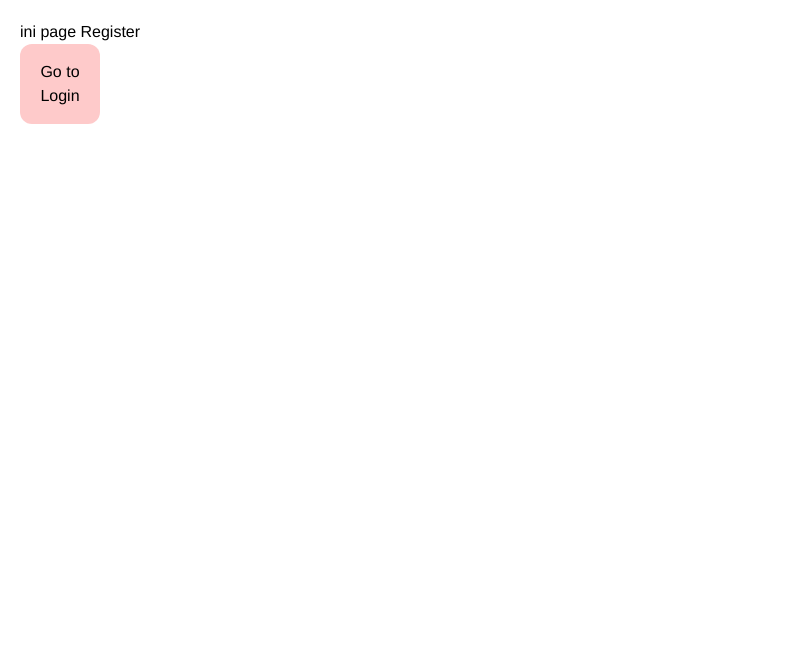
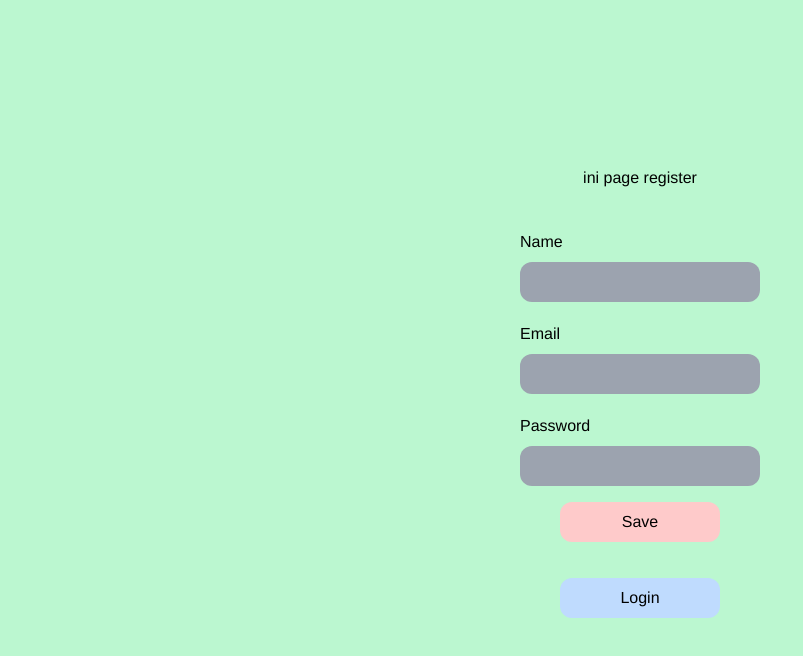
Before and after one commit to rhizaqi/Food, a React app in the folder client/: page /register in a window 1280 px wide. Shown: the top 656 px of the page, without its empty margins (0-803 px from the left). Built offline with nearby package versions, Linux system fonts and the light colour scheme; the HTML template or start-up script is replaced by a standard one.

Commit message:
feat: created register successfully

```diff
--- a/client/src/pages/login.jsx
+++ b/client/src/pages/login.jsx
@@ -50,31 +50,31 @@ export default function Login() {
             id="email"
             value={user.email}
             onChange={(event) => inputHandler(event)}
-            className="p-2 bg-gray-400 w-30 h-10 rounded-xl"
+            className="p-2 bg-gray-400 w-60 h-10 rounded-xl"
           />
         </div>
         <div className="flex flex-col">
           <label className="mt-5 mb-2"> Password </label>
           <input
-            type="text"
+            type="password"
             id="password"
             value={user.password}
             onChange={(event) => inputHandler(event)}
-            className="p-2 bg-gray-400 w-30 h-10 rounded-xl"
+            className="p-2 bg-gray-400 w-60 h-10 rounded-xl"
           />
         </div>
-        <div className="flex justify-between mt-4">
-          <button type="submit" className=" w-20 h-10 bg-red-200 rounded-xl">
+        <div className="flex justify-center mt-4">
+          <button type="submit" className="w-40 h-10 bg-red-200 rounded-xl">
             Login
-          </button>
-          <button
-            onClick={() => moveToRegister()}
-            className=" w-20 h-10 bg-blue-200 rounded-xl"
-          >
-            Register
           </button>
         </div>
       </form>
+      <button
+        onClick={() => moveToRegister()}
+        className="m-4 w-40 h-10 bg-blue-200 rounded-xl"
+      >
+        Register
+      </button>
     </div>
   );
 }
--- a/client/src/pages/register.jsx
+++ b/client/src/pages/register.jsx
@@ -1,9 +1,12 @@
+import axios from "../config/config";
 import { useState } from "react";
 import { useNavigate } from "react-router-dom";
 
 export default function Register() {
   const [register, setRegister] = useState({
-
+    name: "",
+    email: "",
+    password: "",
   });
   const navigate = useNavigate();
 
@@ -15,8 +18,16 @@ export default function Register() {
     });
   };
 
-  const handleRegister = (e) => {
+  const handleRegister = async (event) => {
+    event.preventDefault();
     try {
+      await axios({
+        url: "/user/register",
+        method: "post",
+        data: register,
+      });
+
+      navigate("/login");
     } catch (error) {
       console.log(`errror in register handler`);
       throw error;
@@ -28,16 +39,51 @@ export default function Register() {
   };
 
   return (
-    <div className="p-5">
-      ini page Register
-      <div>
-        <button
-          className="w-20 h-20 bg-red-200 rounded-xl"
-          onClick={() => moveToLogin()}
-        >
-          Go to Login
-        </button>
-      </div>
+    <div className="flex flex-col gap-5 justify-center items-center p-5 bg-green-200 w-screen h-screen ">
+      <div>ini page register</div>
+      <form onSubmit={handleRegister}>
+        <div className="flex flex-col">
+          <label className="mt-5 mb-2"> Name </label>
+          <input
+            type="text"
+            id="name"
+            value={register.name}
+            onChange={(event) => inputRegister(event)}
+            className="p-2 bg-gray-400 w-60 h-10 rounded-xl"
+          />
+        </div>
+        <div className="flex flex-col">
+          <label className="mt-5 mb-2"> Email </label>
+          <input
+            type="text"
+            id="email"
+            value={register.email}
+            onChange={(event) => inputRegister(event)}
+            className="p-2 bg-gray-400 w-60 h-10 rounded-xl"
+          />
+        </div>
+        <div className="flex flex-col">
+          <label className="mt-5 mb-2"> Password </label>
+          <input
+            type="password"
+            id="password"
+            value={register.password}
+            onChange={(event) => inputRegister(event)}
+            className="p-2 bg-gray-400 w-60 h-10 rounded-xl"
+          />
+        </div>
+        <div className="flex justify-center mt-4">
+          <button type="submit" className="w-40 h-10 bg-red-200 rounded-xl">
+            Save
+          </button>
+        </div>
+      </form>
+      <button
+        onClick={() => moveToLogin()}
+        className="m-4 w-40 h-10 bg-blue-200 rounded-xl"
+      >
+        Login
+      </button>
     </div>
   );
 }
```
